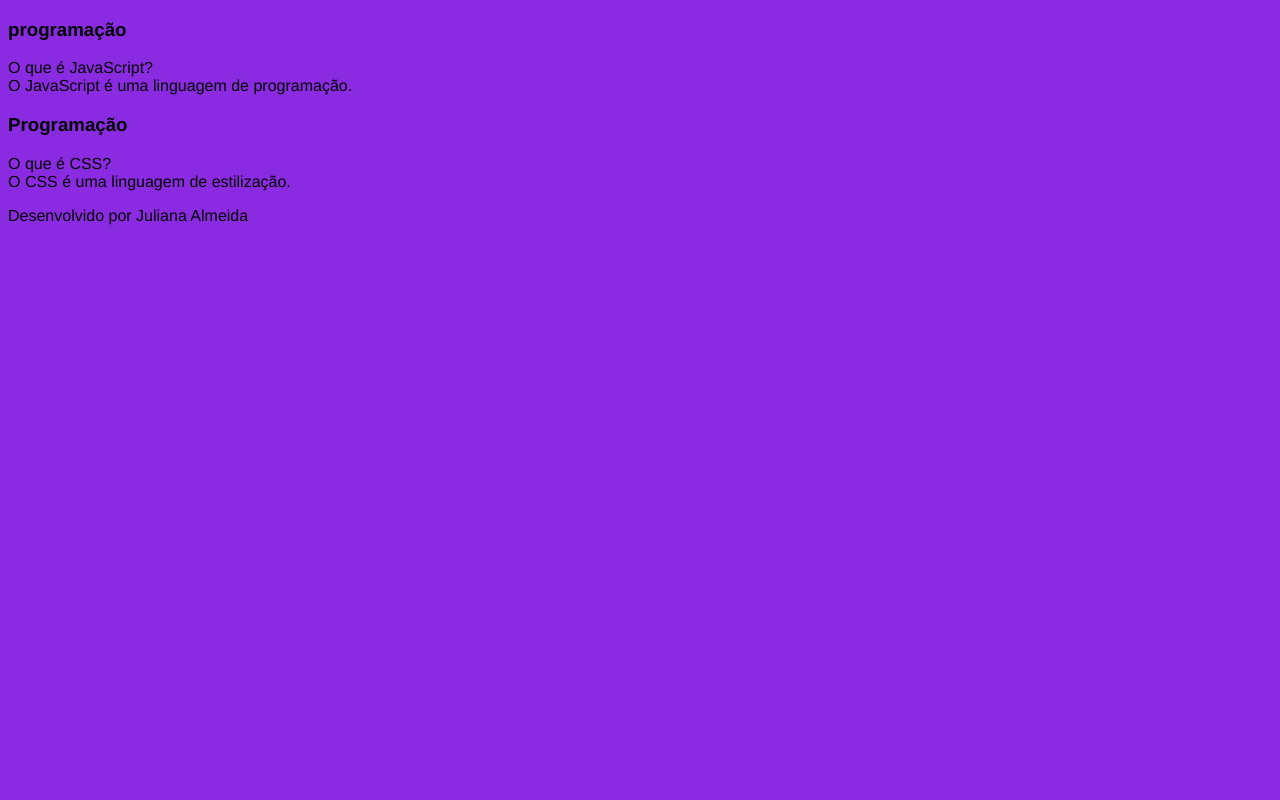
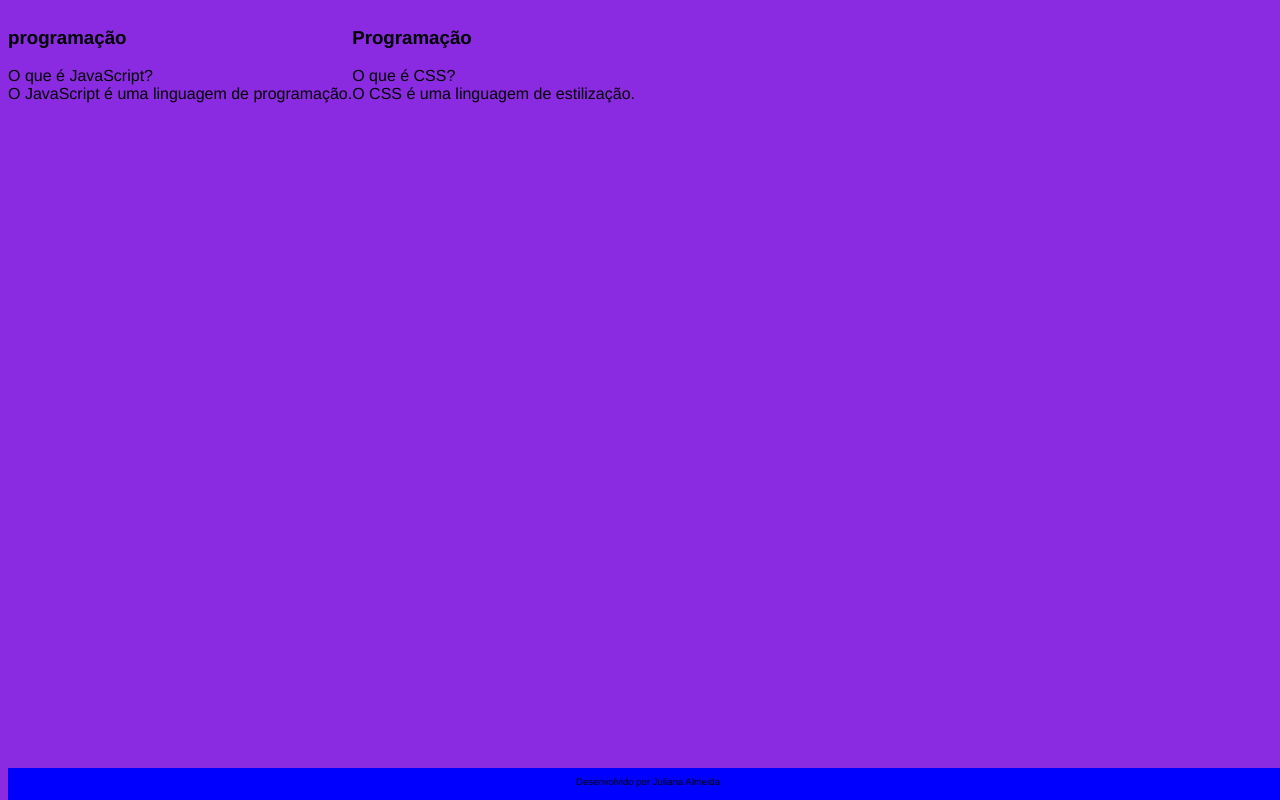
Before and after one commit to juliana5412/programacao2024, a plain HTML site: page index.html in a window 1280 px wide. Drawn offline with Linux system fonts and the light colour scheme.

Commit message:
hjtyu6ii

```diff
--- a/flaschcards/assets/stile.css
+++ b/flaschcards/assets/stile.css
@@ -2,4 +2,19 @@ body {
   background-color: blueviolet;
 font-family: 'Franklin Gothic Medium', 'Arial Narrow', Arial, sans-serif;
 }
-footer {}
+footer {
+  background-color: blue;
+  color :black;
+  position :fixed;
+  bottom: 0;
+  width: 100%;
+  height: 2rem;
+  }
+  footer p {
+    text-align: center;
+    font-size: 0.6rem;
+    margin-top: 0.5rem;
+  }
+  #container {
+    display:flex
+  }
```
